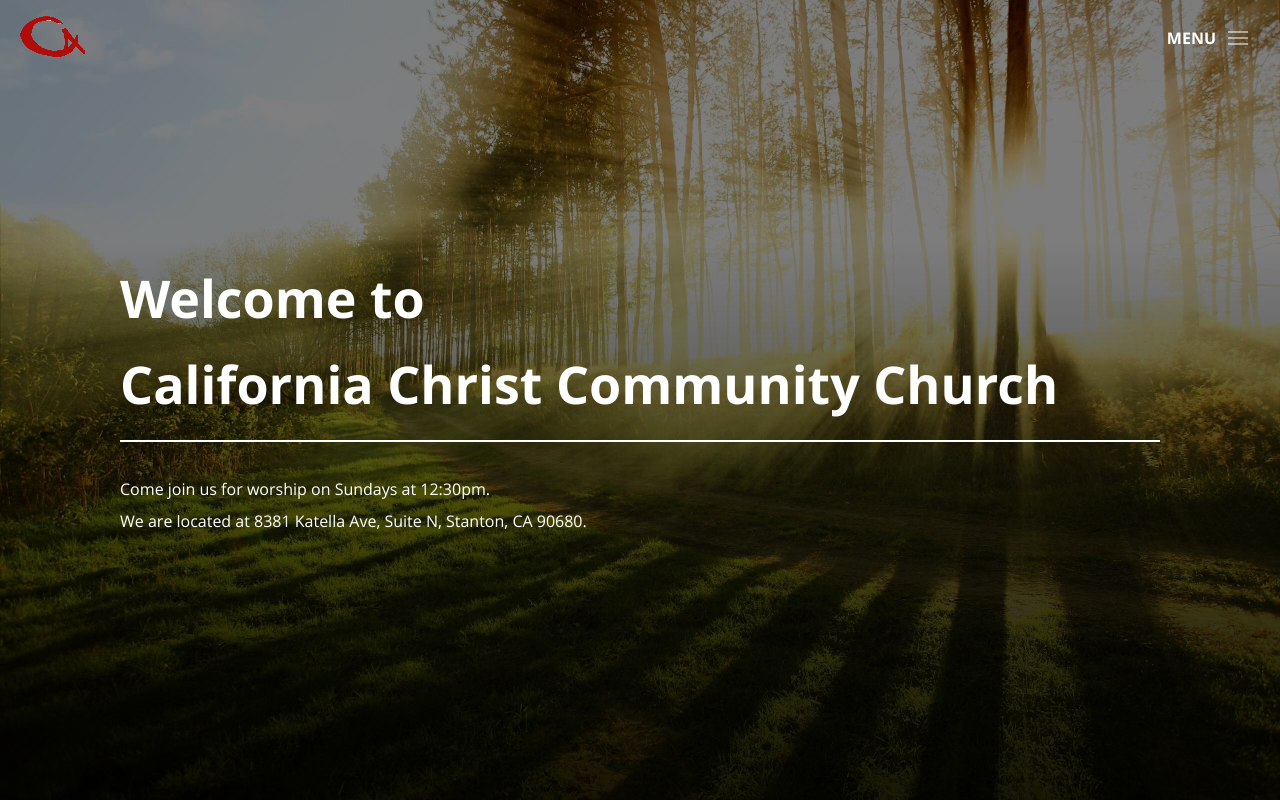
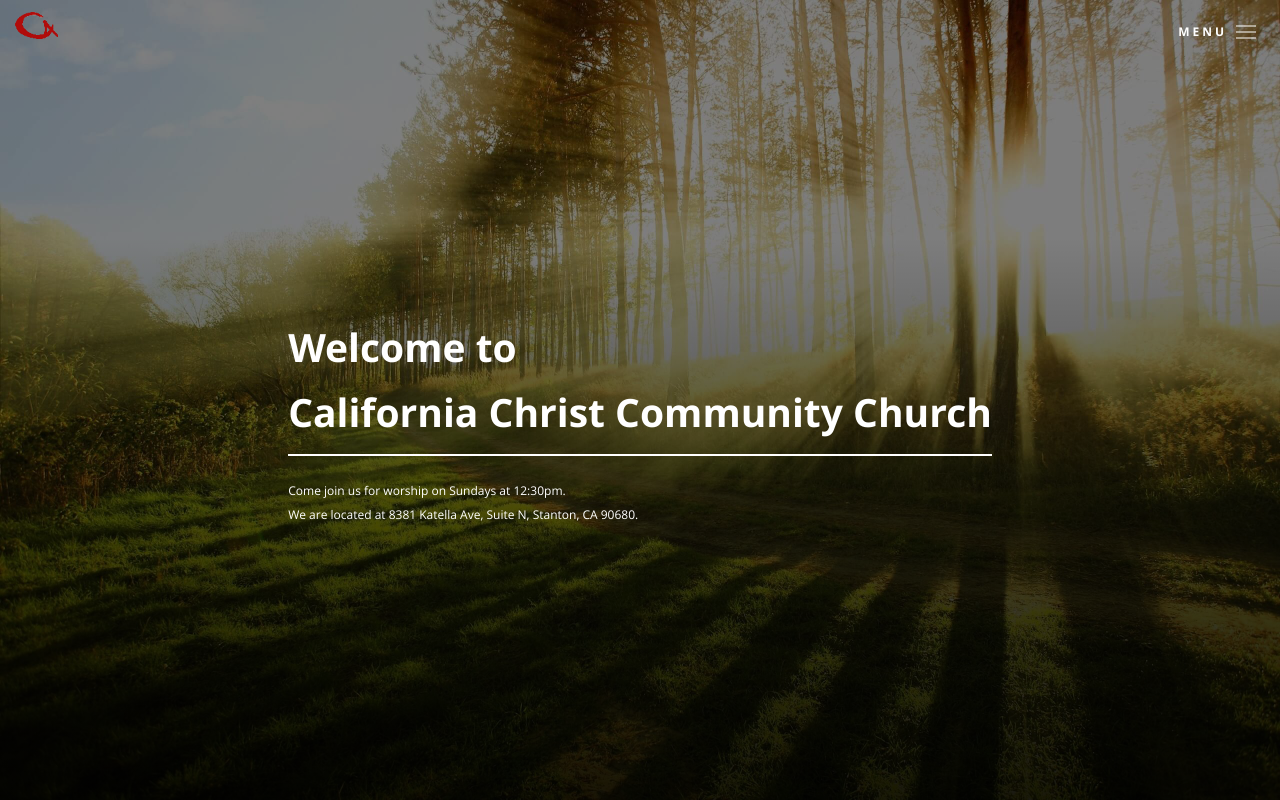
Before and after one commit to phc5/nextjs-c4, a Next.js app: page / in a window 1280 px wide. Built offline with nearby package versions, Linux system fonts and the light colour scheme.

Commit message:
Changes font size, fixes mlayout issues on various viewports

```diff
--- a/components/Header.tsx
+++ b/components/Header.tsx
@@ -2,7 +2,6 @@
 import styled from 'styled-components';
 import Link from 'next/link';
 import ClientOnlyPortal from './Home/ClientOnlyPortal';
-import breakpoints from '../constants/breakpoints';
 import colors from '../constants/colors';
 
 function Header({ modalOpen, setModalOpen }) {
@@ -33,7 +32,8 @@
 function Portal({ modalOpen, setModalOpen }) {
   return (
     <ClientOnlyPortal selector="#modal">
-      <StyledMenuOverlay modalOpen={modalOpen}>
+      <StyledModal modalOpen={modalOpen}>
+        <StyledMenuOverlay>
           <StyledInner>
             <Link href="/" passHref>
               <StyledMenuLink>Home</StyledMenuLink>
@@ -69,17 +69,21 @@
             </svg>
           </StyledCloseButton>
         </StyledMenuOverlay>
+      </StyledModal>
     </ClientOnlyPortal>
   );
 }
 
 /** NAVBAR STYLES **/
-const StyledHeader = styled.div<{ modalOpen: boolean }>`
+const StyledHeader = styled.header<{ modalOpen: boolean }>`
   background-color: transparent;
   color: ${colors.white};
   display: flex;
   filter: ${props => (props.modalOpen ? 'blur(.75rem)' : 'blur(0)')};
+  height: 3.25em;
   left: 0;
+  letter-spacing: 0.25em;
+  line-height: 3.25em;
   position: absolute;
   top: 0;
   transition: filter 0.1s ease-in;
@@ -91,19 +95,13 @@
   display: inline-block;
   height: auto;
   opacity: ${props => (props.loaded ? 1 : 0)};
-  padding: 1em 1.25em;
+  padding: 1em 1.25em 0 1.25em;
   transform: ${props => (props.loaded ? 'none' : 'translate3d(-1em, 0, 0)')};
   transition: opacity 1s ease, transform 1s ease-out;
   transition-delay: 1.25s;
 
   img {
-    height: 31px;
-    width: 50px;
-
-    @media screen and (${breakpoints.small}) {
-      height: 41px;
-      width: 65px;
-    }
+    height: 100%;
   }
 `;
 
@@ -117,7 +115,7 @@
   align-items: center;
   display: flex;
   opacity: ${props => (props.loaded ? 1 : 0)};
-  padding: 1em 2em;
+  padding: 2em 2em 0 2em;
   transform: ${props => (props.loaded ? 'none' : 'translate3d(1em, 0, 0)')};
   transition: opacity 1s ease, transform 1s ease-out;
   transition-delay: 1.25s;
@@ -141,30 +139,38 @@
 `;
 
 /** MODAL STYLES **/
-const StyledMenuOverlay = styled.nav<{ modalOpen: boolean }>`
+const StyledModal = styled.nav<{ modalOpen: boolean }>`
   align-items: center;
-  background: rgba(36, 41, 67, 0.9);
+  background: ${colors.blue};
   box-shadow: none;
   color: ${colors.white};
   display: flex;
+  justify-content: center;
   height: 100%;
-  justify-content: center;
   left: 0;
   opacity: ${props => (props.modalOpen ? 1 : 0)};
   overflow: hidden;
-  position: fixed;
+  padding: 3em 2em;
+  position: absolute;
   top: 0;
-  transition: transform 0.2s ease-in, opacity 0.2s ease-in,
-    visibility 0.2s ease-in;
+  transition: transform 0.35s ease, opacity 0.35s ease, visibility 0.35s;
   visibility: ${props => (props.modalOpen ? 'visible' : 'hidden')};
   width: 100%;
   z-index: 10002;
 `;
 
+const StyledMenuOverlay = styled.div`
+  max-width: 100%;
+  max-height: 100vh;
+  overflow: auto;
+  text-align: center;
+  width: 18em;
+`;
+
 const StyledInner = styled.div`
   display: flex;
   flex-direction: column;
-  width: 20em;
+  width: 18em;
 
   a:not(:first-child) {
     border-top: solid 1px rgba(190, 190, 255, 0.2);
@@ -174,9 +180,9 @@
 const StyledMenuLink = styled.a`
   color: ${colors.white};
   font-family: 'OpenSans700';
-  font-size: 1.75em;
+  font-size: em;
   letter-spacing: 0.25em;
-  line-height: 3em;
+  line-height: 4em;
   text-align: center;
   text-decoration: none;
   text-transform: uppercase;
--- a/components/Home/Banner.tsx
+++ b/components/Home/Banner.tsx
@@ -13,6 +13,7 @@
   }, []);
 
   return (
+    <>
       <StyledSection>
         <StyledWrapper>
           <StyledInner isLoaded={isLoaded}>
@@ -34,34 +35,38 @@
           </StyledInner>
         </StyledWrapper>
       </StyledSection>
+    </>
   );
 }
 
 const StyledSection = styled.section`
+  align-items: center;
   background-attachment: fixed;
-  background-image: url('/assets/misc/background-banner.jpg');
-  background-position: center;
-  background-repeat: no-repeat;
-  background-size: cover;
-  color: ${colors.white};
-  height: 100vh;
-  margin-bottom: -6em;
-  min-height: 50em;
-  position: relative;
-  top: -6em;
-`;
-
-const StyledWrapper = styled.div`
-  align-items: center;
-  background: linear-gradient(
+  background-image: linear-gradient(
       to bottom,
       rgba(0, 0, 0, 0.5) 0%,
       rgba(0, 0, 0, 0.5) 30%,
       rgba(0, 0, 0, 0.8) 80%,
       rgba(0, 0, 0, 0.9) 100%
-  );
+    ),
+    url('/assets/misc/background-banner.jpg');
+  background-position: center;
+  background-repeat: no-repeat;
+  background-size: cover;
+  color: ${colors.white};
+  display: flex;
+  height: 100vh;
+  margin-bottom: -3.25em;
+  padding: 6em 0 2em 0;
+  position: relative;
+  top: -3.25em;
+`;
+
+const StyledWrapper = styled.div`
+  align-items: center;
   display: flex;
   height: 100%;
+  margin: 0 auto;
 `;
 
 const StyledInner = styled.div<{ isLoaded: boolean }>`
@@ -69,10 +74,10 @@
   margin: 0 auto;
   max-width: 65em;
   opacity: ${props => (props.isLoaded ? 1 : 0)};
-  padding: 0;
+  padding: 3em;
   transform: ${props => (props.isLoaded ? 'none' : 'translate3d(-2em, 0, 0)')};
   transition: opacity 1.5s ease, transform 0.5s ease-out, filter 0.5s ease;
-  width: calc(100% - 6em);
+  /* width: calc(100% - 1em); */
 `;
 
 const StyledH1 = styled.h1`
--- a/components/Home/Ministry.tsx
+++ b/components/Home/Ministry.tsx
@@ -59,25 +59,17 @@
 
   h3 {
     font-family: 'OpenSans700';
-    font-size: 1.75em;
+    font-size: 1.5em;
+    margin-bottom: 0.5em;
     text-transform: uppercase;
 
-    :after {
-      background-color: ${colors.white};
-      content: '';
-      display: block;
-      height: 2px;
-      margin: 0.325em 0 0.75em 0;
-      width: 100%;
-    }
-
     @media screen and (${breakpoints.small}) {
-      font-size: 2em;
+      font-size: 1.75em;
     }
   }
 
   p {
-    font-size: 1.15em;
+    font-size: 1.1em;
     line-height: 1.65;
   }
 `;
--- a/components/Home/WhatWeBelieve.tsx
+++ b/components/Home/WhatWeBelieve.tsx
@@ -5,16 +5,23 @@
 import whatWeBelieveData from '../../data/whatWeBelieve';
 
 function WhatWeBelieve() {
-  const content = whatWeBelieveData.map(({ title, description }, i) => {
-    return (
-      <StyledInnerDiv first={i === 0} key={title}>
-        <h3>{title}</h3>
-        {description.map((paragraph, i) => (
-          <StyledParagraph key={i}>{paragraph}</StyledParagraph>
-        ))}
-      </StyledInnerDiv>
-    );
-  });
+  const content = whatWeBelieveData.map(
+    ({ title, description }, contentIndex) => {
+      return (
+        <StyledInnerDiv first={contentIndex === 0} key={title}>
+          <h3>{title}</h3>
+          {description.map((paragraph, paragraphIndex) => (
+            <StyledParagraph
+              first={contentIndex === 0}
+              key={`${title}-paragraph-${paragraphIndex}`}
+            >
+              {paragraph}
+            </StyledParagraph>
+          ))}
+        </StyledInnerDiv>
+      );
+    }
+  );
 
   return (
     <StyledSection>
@@ -41,51 +48,49 @@
 
 const StyledInner = styled.div`
   color: ${colors.white};
-  display: flex;
-  flex-wrap: wrap;
+  display: grid;
+  grid-template-columns: repeat(1, 1fr);
+  margin: 0 auto;
+  max-width: 100em;
   padding: 3em;
 
   @media screen and (${breakpoints.medium}) {
-    padding: 5.5em;
+    grid-template-columns: repeat(3, 1fr);
+    padding: 4em;
   }
 
   h3 {
     font-family: 'OpenSans700';
-    font-size: 1.75em;
+    font-size: 1.5em;
+    margin-bottom: 0.5em;
     text-transform: uppercase;
     width: 100%;
 
-    :after {
-      background-color: ${colors.white};
-      content: '';
-      display: block;
-      height: 2px;
-      margin: 0.325em 0 0.75em 0;
-      width: 100%;
+    @media screen and (${breakpoints.medium}) {
+      font-size: 1.75em;
     }
+  }
 
-    @media screen and (${breakpoints.medium}) {
-      font-size: 2em;
-      width: fit-content;
-    }
+  & > div:first-child {
+    grid-column: 1 / -1;
   }
 `;
 
 const StyledInnerDiv = styled.div<{ first: boolean }>`
-  flex: 100%;
-  margin-bottom: 1.5em;
-  padding: 1.5em;
+  margin-bottom: 2.5em;
+  justify-content: space-between;
+`;
+
+const StyledParagraph = styled.p<{ first?: boolean }>`
+  color: ${colors.white};
+  font-size: 1.1em;
+  line-height: 1.65;
+  ${props => props.first && 'padding-bottom: 1em;'}
+
 
   @media screen and (${breakpoints.medium}) {
-    flex: ${props => (props.first ? '100%' : '33%')};
+    ${props => !props.first && 'padding-right: 2em;'}
   }
 `;
 
-const StyledParagraph = styled.p`
-  color: ${colors.white};
-  font-size: 1.15em;
-  line-height: 1.65;
-  margin-bottom: 1em;
-`;
-
 export default WhatWeBelieve;
--- a/components/Layout.tsx
+++ b/components/Layout.tsx
@@ -1,6 +1,6 @@
 import React, { useState } from 'react';
 import Header from './Header';
-import Footer from './Footer';
+// import Footer from './Footer';
 import styled from 'styled-components';
 
 const Layout = props => {
@@ -8,22 +8,22 @@
   return (
     <StyledWrapper>
       <Header setModalOpen={setModalOpen} modalOpen={modalOpen} />
-      <StyledContainer modalOpen={modalOpen}>{props.children}</StyledContainer>
-      <Footer />
+      <div>{props.children}</div>
+      {/* <Footer /> */}
     </StyledWrapper>
   );
 };
 
-const StyledContainer = styled.div<{ modalOpen: boolean }>`
-  font-family: 'OpenSansRegular', sans-serif;
-  margin: 0 auto;
-  filter: ${props => (props.modalOpen ? 'blur(.75rem)' : 'blur(0)')};
-  transition: filter 0.1s ease-in;
-`;
+// const StyledContainer = styled.div<{ modalOpen: boolean }>`
+//   font-family: 'OpenSansRegular', sans-serif;
+//   margin: 0 auto;
+//   filter: ${props => (props.modalOpen ? 'blur(.75rem)' : 'blur(0)')};
+//   transition: filter 0.1s ease-in;
+// `;
 
 const StyledWrapper = styled.div`
+  padding-top: 3.25em;
   position: relative;
-  padding-top: 6em;
 `;
 
 export default Layout;
--- a/global.css
+++ b/global.css
@@ -1,2 +1,2 @@
 /* http://meyerweb.com/eric/tools/css/reset/  v2.0 | 20110126 License: none (public domain)*/
-*, *:before, *,after { box-sizing: border-box; } html, body, div, span, applet, object, iframe, h1, h2, h3, h4, h5, h6, p, blockquote, pre, a, abbr, acronym, address, big, cite, code, del, dfn, em, img, ins, kbd, q, s, samp, small, strike, strong, sub, sup, tt, var, b, u, i, center, dl, dt, dd, ol, ul, li, fieldset, form, label, legend, table, caption, tbody, tfoot, thead, tr, th, td, article, aside, canvas, details, embed, figure, figcaption, footer, header, hgroup, menu, nav, output, ruby, section, summary, time, mark, audio, video { margin: 0; padding: 0; border: 0; font-size: 100%; font: inherit; vertical-align: baseline; font-family: 'OpenSansRegular' } /* HTML5 display-role reset for older browsers */ article, aside, details, figcaption, figure, footer, header, hgroup, menu, nav, section { display: block; } html {overflow: hidden; height: 100%; } body { line-height: 1; height: 100%; overflow: auto; } ol, ul { list-style: none; } blockquote, q { quotes: none; } blockquote:before, blockquote:after, q:before, q:after { content: ''; content: none; } table { border-collapse: collapse; border-spacing: 0; }
+*, *:before, *, after { box-sizing: border-box; } html, body, div, span, applet, object, iframe, h1, h2, h3, h4, h5, h6, p, blockquote, pre, a, abbr, acronym, address, big, cite, code, del, dfn, em, img, ins, kbd, q, s, samp, small, strike, strong, sub, sup, tt, var, b, u, i, center, dl, dt, dd, ol, ul, li, fieldset, form, label, legend, table, caption, tbody, tfoot, thead, tr, th, td, article, aside, canvas, details, embed, figure, figcaption, footer, header, hgroup, menu, nav, output, ruby, section, summary, time, mark, audio, video { margin: 0; padding: 0; border: 0; font-size: 100%; font: inherit; vertical-align: baseline; font-family: 'OpenSansRegular'; font-size: 12px; } /* HTML5 display-role reset for older browsers */ article, aside, details, figcaption, figure, footer, header, hgroup, menu, nav, section { display: block; } html { overflow: hidden; height: 100%; } body { line-height: 1; height: 100%; overflow: auto; } ol, ul { list-style: none; } blockquote, q { quotes: none; } blockquote:before, blockquote:after, q:before, q:after { content: ''; content: none; } table { border-collapse: collapse; border-spacing: 0; }
```
Lines whose indentation alone changed are shown as unchanged.
